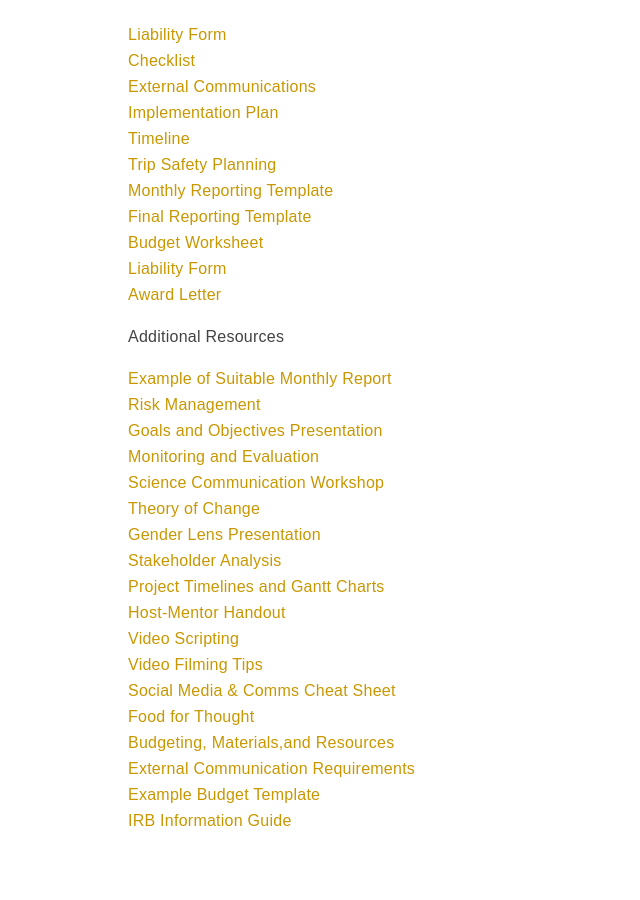
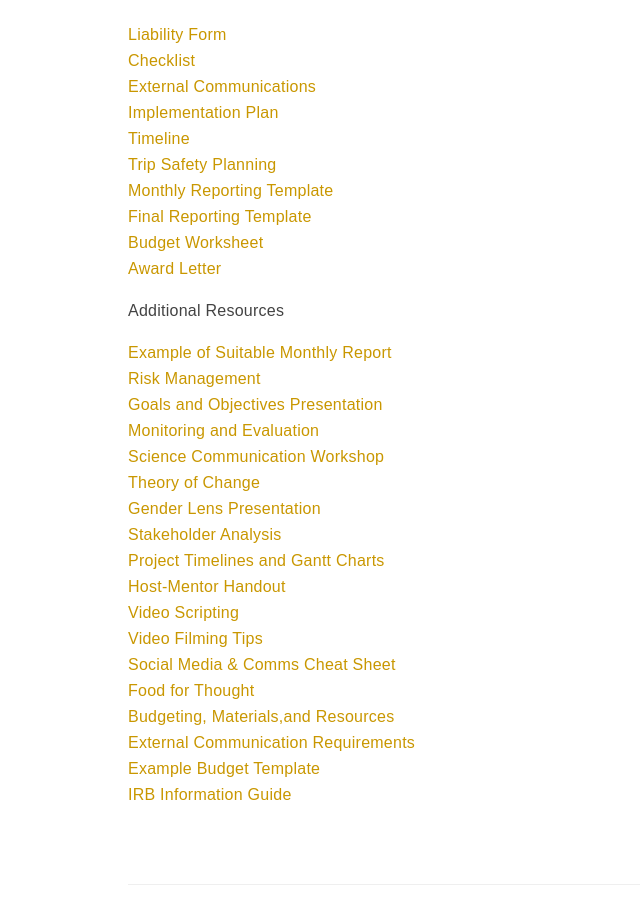
Before and after one commit to ucdavis/ip, a Jekyll site: the page built from scholars-and-students/RIFA/index.html, in a window 1280 px wide and 900 px high, scrolled down 3339 px. Shown: the whole window, without its empty margins (0-640 px from the left). Built offline with Jekyll 4.4.1, drawn with Linux system fonts in a browser that asks for light colours; nearby versions of some CDN libraries.

Commit message:
Duplicate Resource Document deleted

```diff
--- a/scholars-and-students/RIFA/index.html
+++ b/scholars-and-students/RIFA/index.html
@@ -87,7 +87,6 @@ breadcrumbs: RIFA
         <a target="_blank" title="2018 RIFA Monthly Reporting Template" href="/media/files/rifa/2018 RIFA Monthly Reporting Template.docx">Monthly Reporting Template</a><br>
         <a target="_blank" title="2018 RIFA Final Reporting Template" href="/media/files/rifa/2018 RIFA Final Reporting Template.docx">Final Reporting Template</a><br>
         <a target="_blank" title="2018 RIFA Budget Worksheet" href="/media/files/rifa/2018 RIFA Budget Worksheet.xlsx">Budget Worksheet</a><br>
-        <a target="_blank" title="2018 RIFA Liability Form.pdf" href="/media/files/rifa/2018 RIFA Liability Form.pdf">Liability Form</a><br>
         <a target="_blank" target="_blank" title="2018 RIFA Award Letter" href="/media/files/rifa/2018 RIFA Award Letter.docx">Award Letter</a><br>
 
     <p>Additional Resources
```
